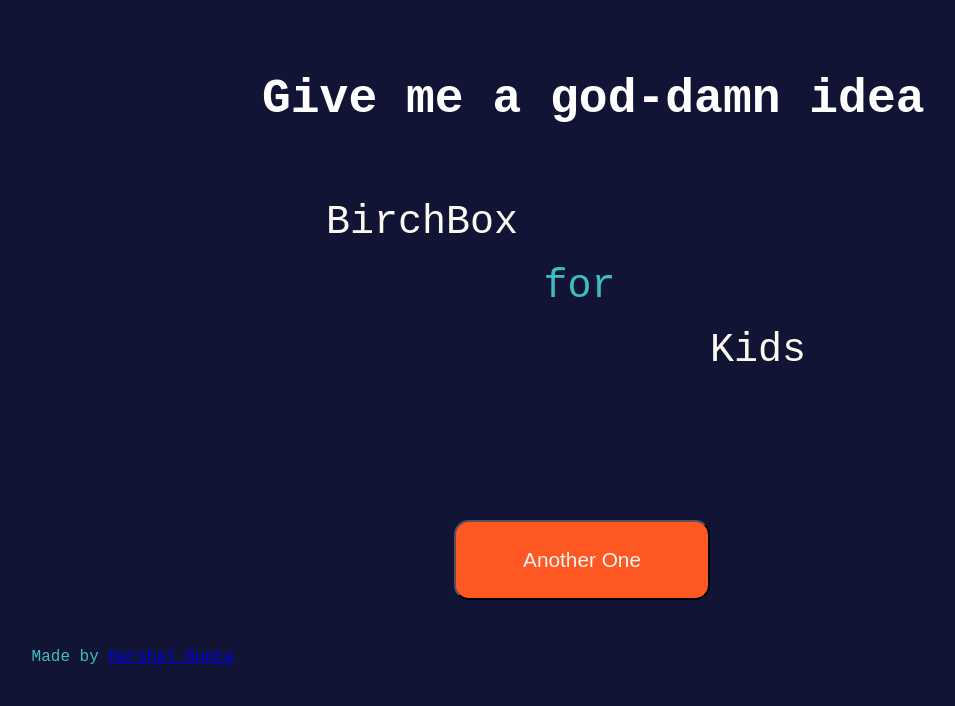
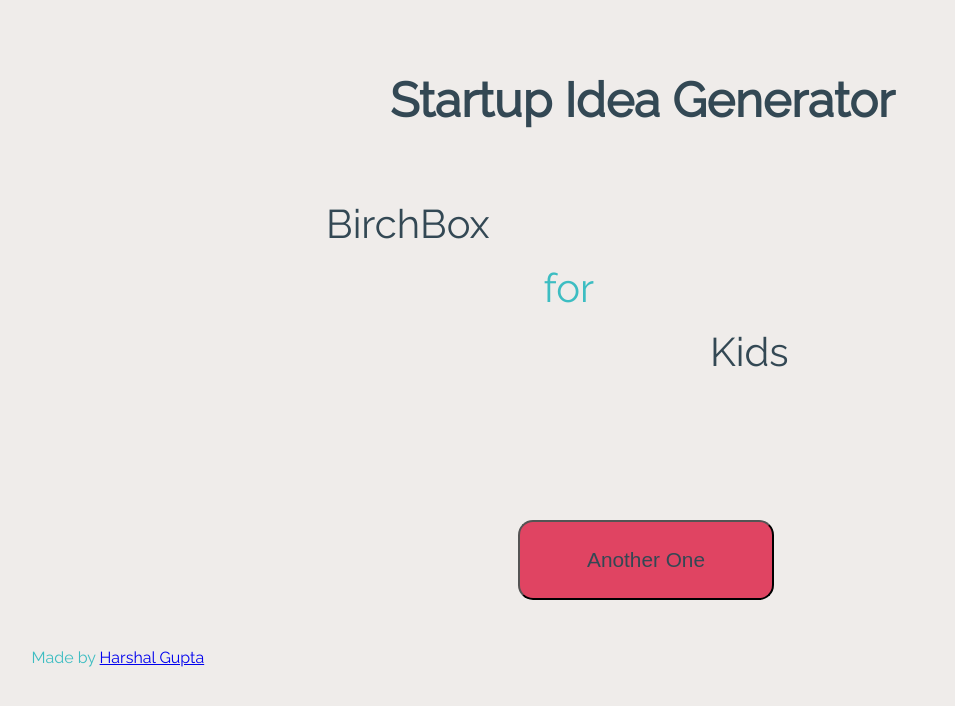
Before and after one commit to harshalbot/giveMeAStartup, a plain HTML site: page index.html in a window 1280 px wide. Both pictures are taken after a click on the button "Give Me An Idea". Shown: the whole page, without its empty margins (2-957 px from the left). Drawn offline with nearby package versions, Linux system fonts and the light colour scheme; a web font is replaced by a local one.

Commit message:
Final Commit(I hope)

```diff
--- a/css/main.css
+++ b/css/main.css
@@ -1,24 +1,25 @@
 body {
-    background-color: #121435;
-    font-family: Hack, monospace;
+    background-color: #EFECEA;
+    font-family: 'Raleway', sans-serif;
 }
 div {
     overflow-y: hidden;
 }
 h1,
 h3 {
-    color: #ffffff;
+    color: #334854;
 }
 
 .main_button {
-    background-color: #FF5722;
+    background-color: #e04462;
     border-radius: 15px;
     font-size: 1.3em;
-    color: #F5F5F5;
+    color: #334854;
 }
 
 #leader {
-    color: #FAF9F0;
+    color: #334854;
+
 }
 
 p {
@@ -26,7 +27,7 @@
 }
 
 #category {
-    color: #FAF9F0;
+    color: #334854;
 }
 
 /*@media (min-width: 0px) and (max-width: 320px) {
@@ -223,19 +224,19 @@
     h1 {
         position: absolute;
         margin-top: 5%;
-        margin-left: 20%;
+        margin-left: 30%;
         font-size: 3em;
     }
     h3 {
         position: absolute;
         margin-top: 15%;
-        margin-left: 30%;
+        margin-left: 35%;
         font-size: 1.5em;
     }
     .main_button {
         position: absolute;
         margin-top: 40%;
-        margin-left: 35%;
+        margin-left: 40%;
         width: 20%;
         height: 10%;
         font-size: 1.3em;
--- a/index.html
+++ b/index.html
@@ -2,18 +2,18 @@
 <html>
 
 <head>
-    <title>Give Me A Startup</title>
+    <title>Startup Idea Generator</title>
     <link rel="stylesheet" type="text/css" href="css/main.css">
     <script src="https://code.jquery.com/jquery-2.2.4.min.js" integrity="sha256-BbhdlvQf/xTY9gja0Dq3HiwQF8LaCRTXxZKRutelT44=" crossorigin="anonymous">
     </script>
-    <link rel="stylesheet" href="//cdn.jsdelivr.net/font-hack/2.020/css/hack-extended.min.css">
+    <link href='https://fonts.googleapis.com/css?family=Raleway:400,300' rel='stylesheet' type='text/css'>
     <meta name='viewport' content='width=device-width, minimum-scale=1.0, maximum-scale=1.0'>
 
 </head>
 
 <body>
-	<h1 id="h1" style="display:block;"> Give me a god-damn idea</h1>
-	<h3 id="h3" style="display:block;"> A foul-mouthed idea-generator </h3>
+	<h1 id="h1" style="display:block;"> Startup Idea Generator</h1>
+
     <div class="main">
         <div>
             <button class="main_button" id="button_1" onclick="showDiv()"> Give Me An Idea </button>
--- a/js/main.js
+++ b/js/main.js
@@ -4,10 +4,10 @@
     document.getElementById('category').style.display = "block";
     document.getElementById('p').style.display = "block";
 
-    document.getElementById('h3').style.display = "none";
+
 
     var leaders = new Array("Uber", "AirBnB", "ProductHunt", "Tinder", "BirchBox", "Shazam", "Waze");
-    var categories = new Array("Cars", "Taxis", "Pets", "House", "Hotels", "Coffee", "Trees", "Programming", "Comics", "Laundry", "Parking", "Massage", "Beards", "Storage", "Boats", "Drones", "Bodily Fluids", "Worksapce", "Shipping", "Flowers", "Jobs", "Gamers", "Pizza", "Condiments", "Underwear", "Socks", "Kids", "Shoes", "Camping", "Adult Fun");
+    var categories = new Array("Cars", "Taxis", "Pets", "Houses", "Hotels", "Coffee", "Trees", "Programming", "Comics", "Laundry", "Parking", "Massage", "Beards", "Storage", "Boats", "Drones", "Bodily Fluids", "Worksapce", "Shipping", "Flowers", "Jobs", "Gamers", "Pizza", "Condiments", "Underwear", "Socks", "Kids", "Shoes", "Camping", "Adult Fun");
     var random_leader = leaders[Math.floor(Math.random() * leaders.length)];
     var random_categories = categories[Math.floor(Math.random() * categories.length)];
     document.getElementById("leader").innerHTML=random_leader;
```
